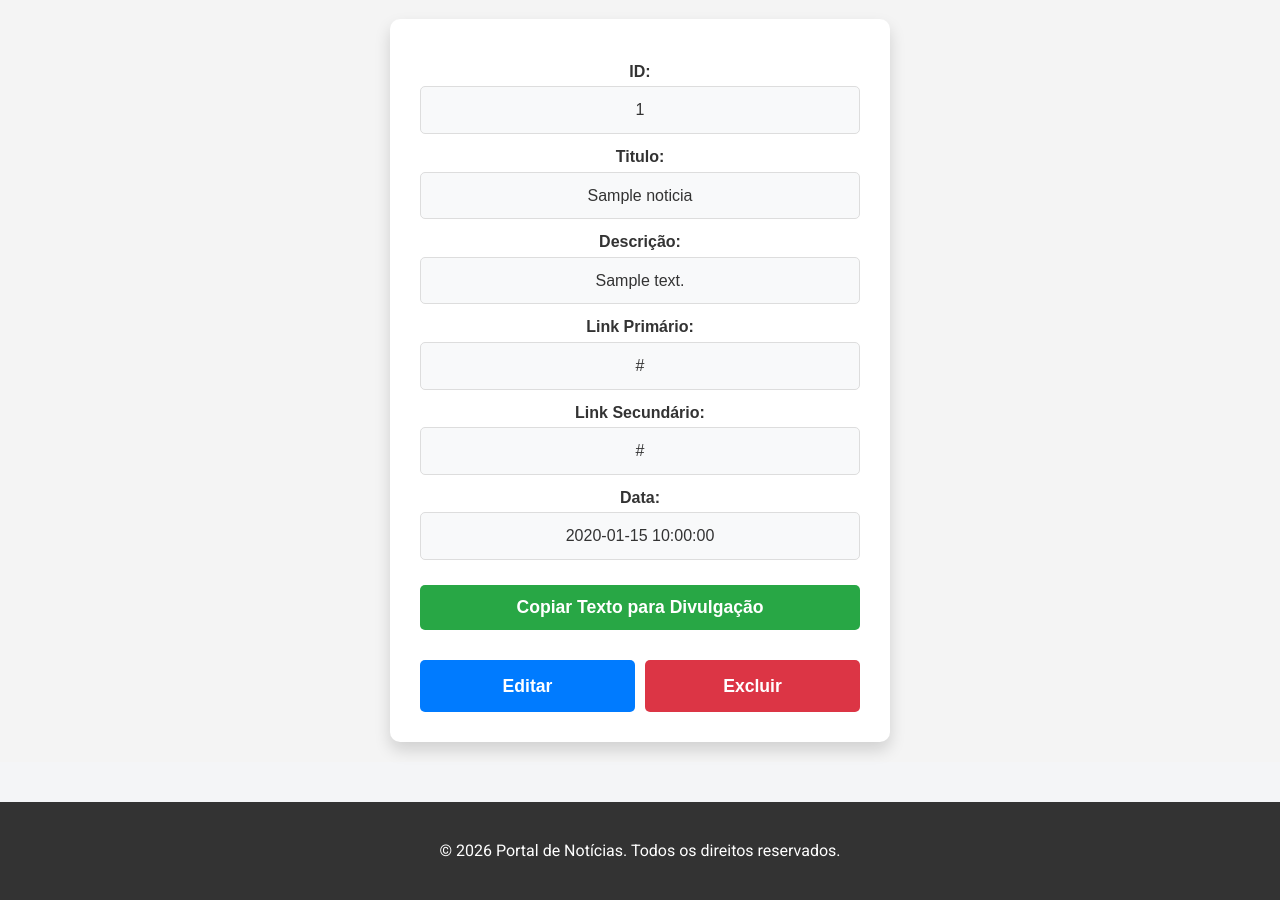
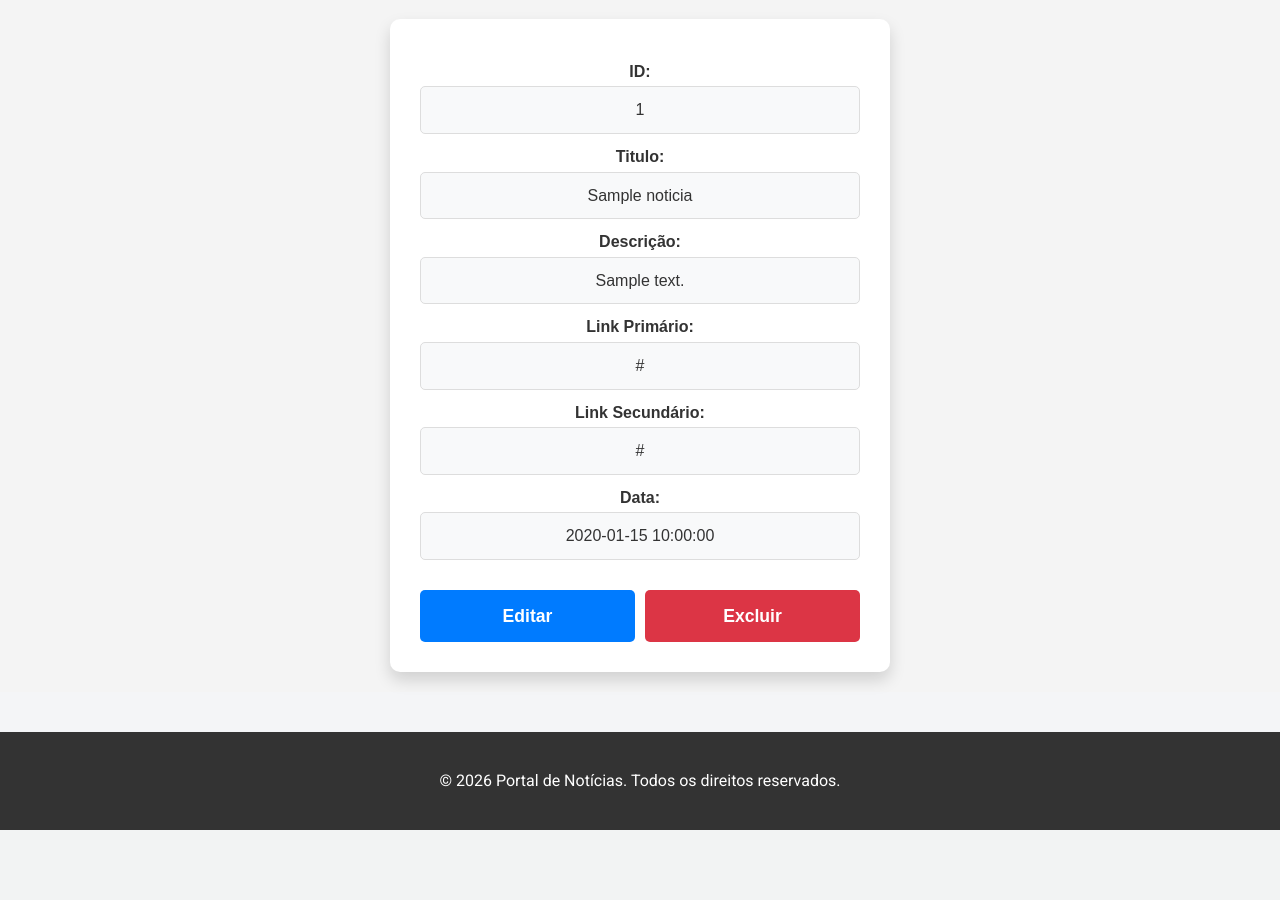
Before and after one commit to carlosd4vi/notas_news, a PHP site: page /session/postagem/posts.php in a window 1280 px wide. Shown: the part 267-1167 px from the top of the page. After the commit the page ends 1097 px from the top, so only its background shows below. Run offline with PHP 8.4, Linux system fonts and the light colour scheme; the visitor is signed in with stand-in values (Sample User, id 1); tables that the repository leaves empty hold one stand-in row (values such as "Sample post").

Commit message:
Corrreções necessarias de postagens

```diff
--- a/session/postagem/posts.php
+++ b/session/postagem/posts.php
@@ -123,7 +123,7 @@ $pdo = null;
 
     <nav class="menu-navegacao">
         <ul>
-            <li><a href="../index.php">Início</a></li>
+            <li><a href="../../index.php">Início</a></li>
             <li><a href="../painel.php">Painel</a></li>
             <li><a href="../cadastro.php">Cadastro</a></li>
             <li><a href="../denuncia.php">Denuncia</a></li>
@@ -156,8 +156,6 @@ $pdo = null;
                             <label>Data:</label>
                             <span><?= htmlspecialchars($post['data']) ?></span>
                         </div>
-                        <textarea style="display:none;" id="texto"><?= htmlspecialchars($post['descricao']) ?>&#10;noticia.php?token=<?= htmlspecialchars($post['id']) ?></textarea>
-                        <button type="button" class="btn btn-verde" onclick="copyText()">Copiar Texto para Divulgação</button>
                         <div class="botoes-acao">
                             <a href="preparo.php?preparo=editar&id=<?php echo $post['id']; ?>" class="btn btn-azul">Editar</a>
                             <a href="preparo.php?preparo=excluir&id=<?= urlencode($post['id']) ?>" class="btn btn-vermelho" onclick="return confirm('Tem certeza que deseja excluir esta notícia?');">Excluir</a>
@@ -176,19 +174,5 @@ $pdo = null;
     <footer class="rodape">
         <p>&copy; <?= date('Y') ?> Portal de Notícias. Todos os direitos reservados.</p>
     </footer>
-
-    <script>
-        function copyText() {
-            const textarea = document.getElementById('texto');
-            navigator.clipboard.writeText(textarea.value)
-                .then(() => {
-                    alert("Texto copiado para a área de transferência com sucesso!");
-                })
-                .catch(err => {
-                    console.error("Erro ao copiar o texto:", err);
-                    alert("Ocorreu um erro ao copiar o texto.");
-                });
-        }
-    </script>
 </body>
 </html>
```
